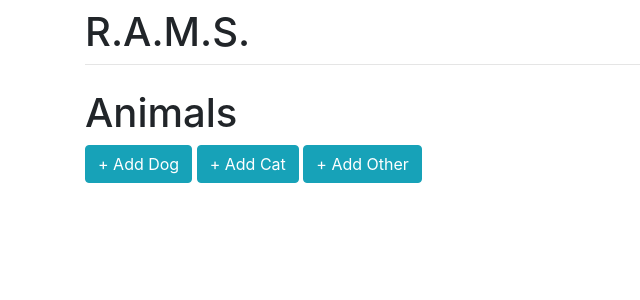
After one commit to trevorskaggs/shelterly, a Django app: page /animals/ in a window 1280 px wide. The commit adds this page. Shown: the top 300 px of the page, without its empty margins (0-640 px from the left). Run offline with Django 3.2, Linux system fonts and the light colour scheme; some libraries are stand-ins or nearby versions.

Commit message:
NewAnimal - Dog Form Working (first pass)

```diff
--- a/RAMS_SKELETON/RAMS_SKELETON/urls.py
+++ b/RAMS_SKELETON/RAMS_SKELETON/urls.py
@@ -23,4 +23,5 @@ urlpatterns = [
     path('admin/', admin.site.urls),
     path('', views.HomeView, name="home_page"),
     path('owners/', include('people.urls')),
+    path('animals/', include('animals.urls')),
 ]
--- /dev/null
+++ b/RAMS_SKELETON/animals/templates/animalbase.html
@@ -0,0 +1,8 @@
+{% extends 'base.html' %}
+
+{% block content %}
+  <h1>Animals</h1>
+  <a class='btn btn-info' href="{% url 'animals:dog_new' %}">+ Add Dog</a>
+  <a class='btn btn-info'href="{% url 'animals:cat_new' %}">+ Add Cat</a>
+  <a class='btn btn-info' href="{% url 'animals:other_new' %}">+ Add Other</a>
+{% endblock %}
--- a/RAMS_SKELETON/animals/urls.py
+++ b/RAMS_SKELETON/animals/urls.py
@@ -13,9 +13,14 @@ Including another URLconf
     1. Import the include() function: from django.urls import include, path
     2. Add a URL to urlpatterns:  path('blog/', include('blog.urls'))
 """
-from django.contrib import admin
 from django.urls import path
+from . import views
+
+app_name = 'animals'
 
 urlpatterns = [
-    path('admin/', admin.site.urls),
+    path('', views.AnimalBaseView, name="animal_base"),
+    path('dog/new', views.NewAnimalView, name="dog_new"),
+    path('cat/new', views.NewAnimalView, name="cat_new"),
+    path('other/new', views.NewAnimalView, name="other_new"),
 ]
--- /dev/null
+++ b/RAMS_SKELETON/animals/views.py
@@ -0,0 +1,22 @@
+
+from django.shortcuts import render, redirect
+from .forms import DogForm
+from animals.models import animal
+# Create your views here.
+def AnimalBaseView(request):
+    return render(request, "animalbase.html")
+
+def NewAnimalView(request):
+    if request.method == 'POST':
+        form = DogForm(request.POST)
+        if form.is_valid():
+            form.save()
+            return redirect('animal_base')
+    else:
+        form = DogForm()
+
+    context = {
+        'form': form,
+    }
+
+    return render(request, 'animalnew.html', context)
--- a/RAMS_SKELETON/templates/homepage.html
+++ b/RAMS_SKELETON/templates/homepage.html
@@ -3,7 +3,7 @@
 {% block content %}
   <ul>
     <li><a href="{% url 'people:owner_list' %}">List of Owners</a></li>
-    <li>List of Animals</li>
+    <li><a href="{% url 'animals:animal_base' %}">List of Animals</a></li>
     <li>Hotline Workflow</li>
     <li>Intake Workflow</li>
   </ul>
```
Also changed, not shown: RAMS_SKELETON/animals/forms.py (+7 -1 lines), RAMS_SKELETON/animals/templates/animalnew.html (added, +9 -0 lines).
